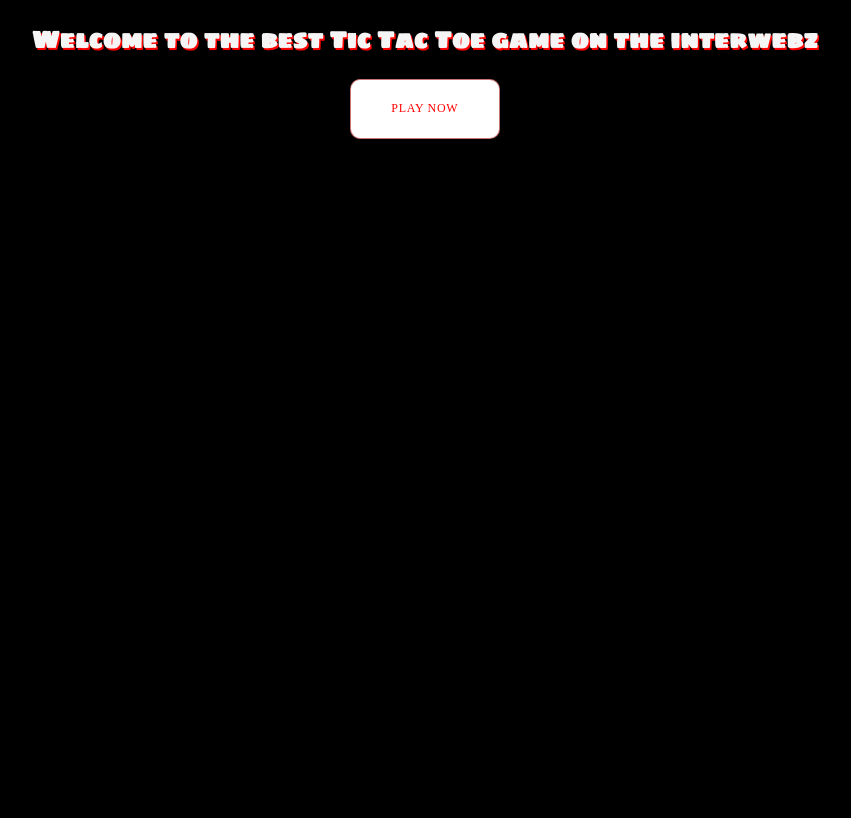
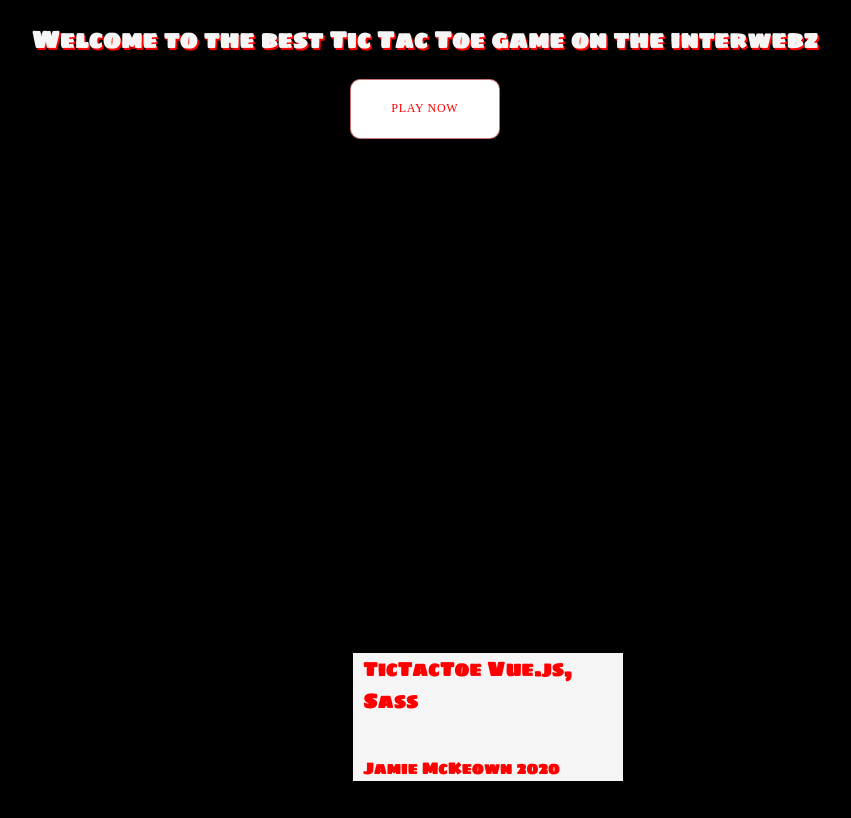
Before and after one commit to JamieMcKeown/TicTacToe, a plain HTML site: page index.html in a window 1280 px wide. Shown: the whole page, without its empty margins (152-1003 px from the left). Drawn offline with nearby package versions, Linux system fonts and the light colour scheme.

Commit message:
added name info

```diff
--- a/css/styles.scss
+++ b/css/styles.scss
@@ -148,6 +148,12 @@ h2 {
     }
   }
 
-// .transition {
-//     background-color: blue;
-// }
+.infoBox {
+  width: 250px;
+  background-color: whitesmoke;
+  color: red;
+  margin: auto;
+  padding:  0 10px;
+  font-family: 'Sigmar One', cursive;
+  font-size: 24px;
+}
--- a/index.html
+++ b/index.html
@@ -15,6 +15,13 @@
         </component>
     </div>
 
+    <div class="infoBox">
+        <h5>TicTacToe Vue.js, Sass</h5>
+        <h6>Jamie McKeown 2020</h6>
+
+    </div>
+
+
     <script src="https://cdn.jsdelivr.net/npm/vue/dist/vue.js"></script>
     <script src="https://unpkg.com/vue-router/dist/vue-router.js"></script>
     <script src="js/app.js" type="module"></script>
```
Also changed, not shown: game.html (renamed from js/game.html, +2 -0 lines), css/styles.css, css/styles.min.css (added).
